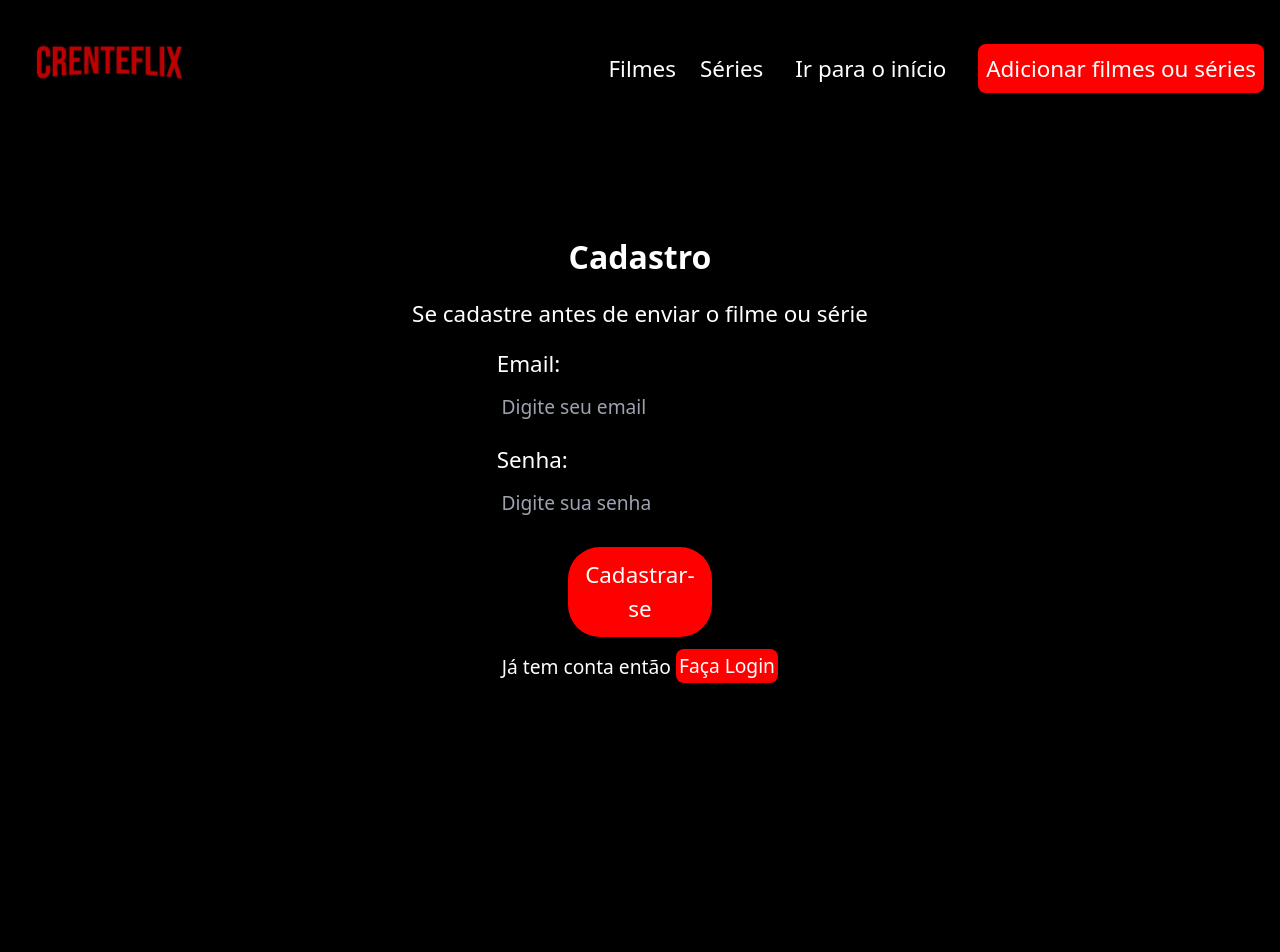
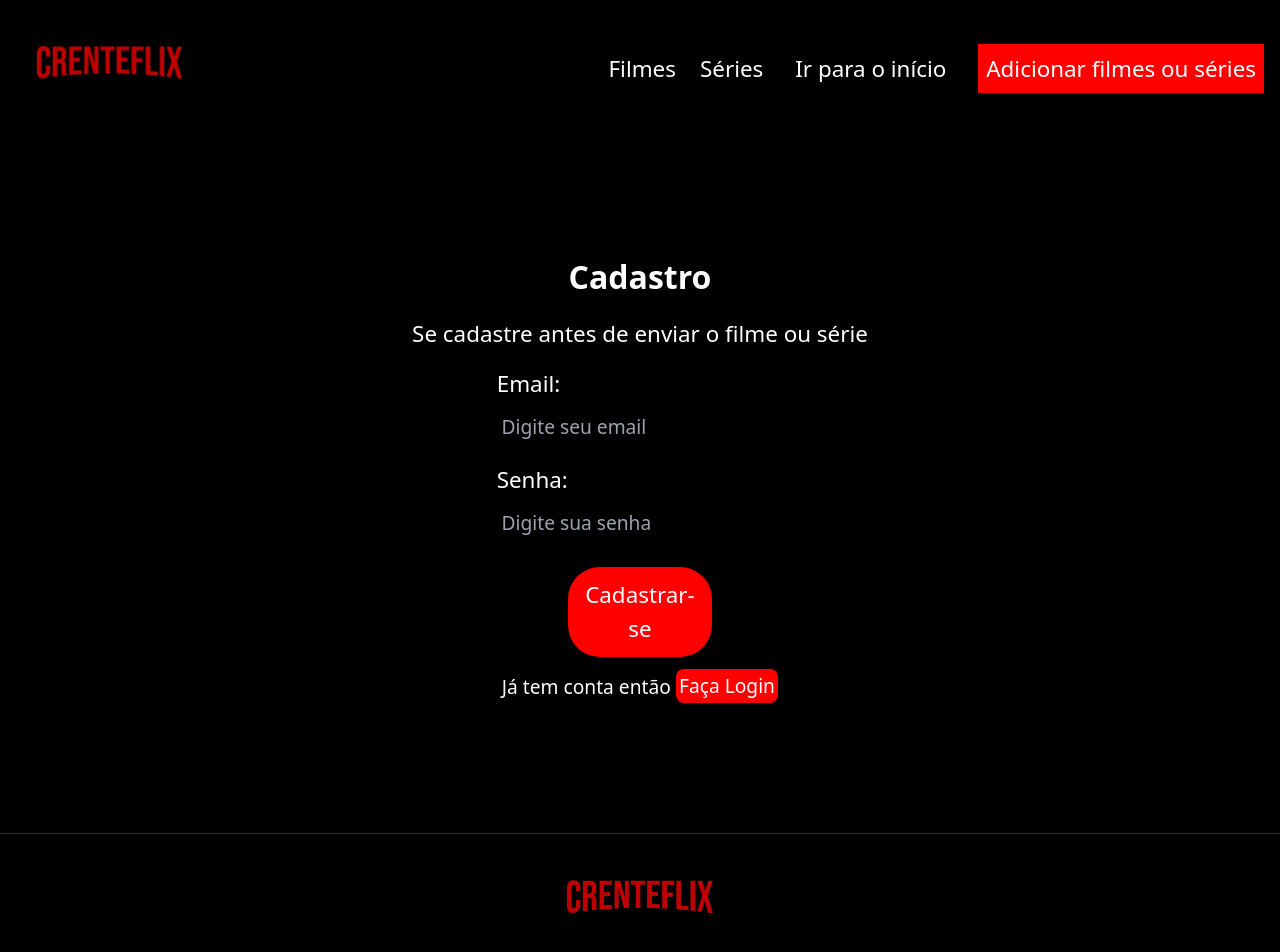
Before and after one commit to valdirsantos714/crenteflix, a React (Vite) app: page /cadastro in a window 1280 px wide. Shown: the top 952 px of the page. Before the commit the page ends 800 px from the top, so only its background shows below. Built offline with nearby package versions, Linux system fonts and the light colour scheme.

Commit message:
Corrigido mais alguns bugs

```diff
--- a/src/pages/Home/components/Footer/index.jsx
+++ b/src/components/Footer/index.jsx
@@ -1,7 +1,7 @@
 export const Footer = () => {
     return (
         <footer className="flex flex-col items-center justify-center m-auto p-[1rem] bg-preto border-t-[1px] border-branco/20">
-            <img src="/imgs/logo.png" alt="logo" className="w-[40%] lg:w-[25%]" />
+            <img src="/imgs/logo.png" alt="logo" className="w-[40%] lg:w-[15%]" />
             <h2 className="text-[1.2rem] lg:text-[1.4rem] 2xl:text-[1.8rem]bg-transparent">
                 Desenvolvido por
                 <a href="https://www.linkedin.com/in/valdir-santos-8553002a4/" target="_blank" className=" text-vermelho bg-transparent 2xl:text-[1.8rem]"> Valdir Santos
--- a/src/components/Header/index.jsx
+++ b/src/components/Header/index.jsx
@@ -1,5 +1,6 @@
-import { useState } from "react"
+import { useContext, useState } from "react"
 import { Link, Outlet } from "react-router-dom"
+import {GlobalContext} from "../../context/GlobalContext"
 
 export const Header = () => {
 
@@ -12,6 +13,9 @@ export const Header = () => {
             setAbrirLista(true)
         }
     }
+
+    const {apiKey} = useContext(GlobalContext)
+
     return (
         <>
         {/*Header desktop */}
@@ -21,23 +25,45 @@ export const Header = () => {
             <nav>
                 <ul className="flex flex-row flex-wrap items-center gap-[1.5rem] 2xl:gap-[2rem]" >
 
+                    <Link to={"/filmes"}>
                         <li className="hover:cursor-pointer hover:opacity-[85%] text-[1.4rem] 2xl:text-[1.8rem]">
 
-                        <Link to={"/filmes"}>Filmes</Link>
+                        Filmes
                          </li>
+                    </Link>
 
+                    <Link to={"/series"}>
                         <li className="hover:cursor-pointer hover:opacity-[85%] text-[1.4rem] 2xl:text-[1.8rem]">
 
-                        <Link to={"/series"}>Séries</Link>
+                        Séries
                         </li>
+                    </Link>
 
+                    <Link to={"/"}>
                         <li className="hover:cursor-pointer hover:opacity-[85%] text-[1.4rem] 2xl:text-[1.8rem] p-[0.5rem] rounded-lg text-center">
-                        <Link to={"/"}>Ir para o início</Link>
+                        Ir para o início
                         </li>
+                    </Link>
 
+                    {apiKey === "" ? (
+                        <Link className="text-branco bg-vermelho"  to={"/login"}>
                             <li className="hover:cursor-pointer bg-vermelho text-branco hover:opacity-[85%] text-[1.4rem] 2xl:text-[1.8rem] p-[0.5rem] rounded-lg text-center">
-                        <Link className="text-branco bg-vermelho"  to={"/login"}>Adicionar filmes ou séries</Link>
+
+                            Adicionar filmes ou séries
                             </li>
+                        </Link>
+
+
+                    ): (
+                        <Link className="text-branco bg-vermelho"  to={"/cadastroconteudo"}>
+                            <li className="hover:cursor-pointer bg-vermelho text-branco hover:opacity-[85%] text-[1.4rem] 2xl:text-[1.8rem] p-[0.5rem] rounded-lg text-center">
+
+                            Adicionar filmes ou séries
+                            </li>
+                        </Link>
+
+
+                    )}
 
 
                 </ul>
@@ -57,21 +83,42 @@ export const Header = () => {
                 <nav className="absolute top-full left-2 p-[0.2rem] w-[70%]">
                     <ul className="flex flex-col flex-wrap gap-[0.5rem]  p-[0.5rem] rounded-[0.7rem] text-center">
 
+                        <Link to={"/"} onClick={revelaLista}>
                             <li className="hover:cursor-pointer hover:opacity-[83%] text-[1.4rem] 2xl:text-[1.8rem] border-[2px] border-vermelho rounded-[0.4rem] p-[0.3rem]" onClick={revelaLista} >
-                            <Link to={"/"} onClick={revelaLista}>Ir para o início</Link>
+                            Ir para o início
                             </li>
+                        </Link>
 
+                        <Link to={"/filmes"} onClick={revelaLista}>
                             <li className="hover:cursor-pointer hover:opacity-[83%] text-[1.4rem] 2xl:text-[1.8rem] border-[2px] border-vermelho rounded-[0.4rem] p-[0.3rem]" onClick={revelaLista} >
-                            <Link to={"/filmes"} onClick={revelaLista}>Ver filmes</Link>
+                            Ver filmes
                             </li>
+                        </Link>
 
+                        <Link to={"/series"} onClick={revelaLista}>
                             <li className="hover:cursor-pointer hover:opacity-[83%] text-[1.4rem] 2xl:text-[1.8rem] border-[2px] border-vermelho rounded-[0.4rem] p-[0.3rem]" onClick={revelaLista} >
-                            <Link to={"/series"} onClick={revelaLista}>Ver séries</Link>
+
+                            Ver séries
                             </li>
+                        </Link>
 
+
+                        {apiKey === "" ? (
+                            <Link to={"/login"} onClick={revelaLista}>
                                 <li className="hover:cursor-pointer hover:opacity-[83%] text-[1.4rem] 2xl:text-[1.8rem] border-[2px] border-vermelho rounded-[0.4rem] p-[0.3rem]" onClick={revelaLista} >
-                            <Link to={"/login"} onClick={revelaLista}>Cadastrar filmes ou séries</Link>
+                             Cadastrar filmes ou séries
                                 </li>
+                             </Link>
+
+                        ): (
+                            <Link to={"/cadastroconteudo"} onClick={revelaLista}>
+                                <li className="hover:cursor-pointer hover:opacity-[83%] text-[1.4rem] 2xl:text-[1.8rem] border-[2px] border-vermelho rounded-[0.4rem] p-[0.3rem]" onClick={revelaLista} >
+                                Cadastrar filmes ou séries
+                                </li>
+                            </Link>
+
+                        )}
+
 
                     </ul>
                 </nav>
--- a/src/pages/CadastraConteudo/index.jsx
+++ b/src/pages/CadastraConteudo/index.jsx
@@ -2,6 +2,7 @@ import { useContext } from "react"
 import { Input } from "../../components/Input"
 import { useCadastroConteudo } from "../../hooks/useCadastroConteudo"
 import { GlobalContext } from "../../context/GlobalContext"
+import { Footer } from "../../components/Footer"
 
 export const CadastraConteudo = () => {
 
@@ -68,11 +69,12 @@ export const CadastraConteudo = () => {
         </main>
 
         ): (
-            <div className="flex flex-col gap-[1rem] p-[1rem] items-center justify-center">
-                <p className="text-[1.5rem] 2xl:text-[1.7rem] text-center cursor-not-allowed m-auto">Você não pode cadastrar conteúdo, porque você não está cadastrado no sistema, cadastre-se e tente novamente</p>
+            <div className="flex flex-col gap-[1rem] p-[1rem] items-center justify-center min-h-[95vh] lg:w-[50%] lg:m-auto">
+                <p className="text-[1.5rem] 2xl:text-[1.8rem] 2xl:w-[50%] text-center cursor-not-allowed m-auto">Você não pode cadastrar conteúdo, porque você não está cadastrado no sistema, cadastre-se e tente novamente</p>
             </div>
         )}
 
+        <Footer/>
 
         </>
 
--- a/src/pages/Cadastro/index.jsx
+++ b/src/pages/Cadastro/index.jsx
@@ -1,14 +1,16 @@
 import { Link } from "react-router-dom"
 import {useGlobalContext} from "../../hooks/useGlobalContext"
+import { Footer } from "../../components/Footer"
 
 export const Cadastro = () => {
     const {atualizaEmail, atualizaSenha, cadastrar} = useGlobalContext()
 
 
     return (
+        <>
         <main >
         <section className="p-[1rem]" >
-        <div className="flex flex-col gap-[1rem] min-h-[80vh] items-center justify-center">
+        <div className="flex flex-col gap-[1rem] items-center justify-center min-h-[85vh]">
             <h2 className="text-[2rem] 2xl:text-[2.5rem] font-bold">Cadastro</h2>
             <p className="text-[1.4rem] text-center 2xl:text-[2rem]">Se cadastre antes de enviar o filme ou série</p>
 
@@ -29,6 +31,9 @@ export const Cadastro = () => {
             </div>
         </section>
     </main>
+    <Footer/>
+    </>
     )
 
+
 }
--- a/src/pages/Filmes/index.jsx
+++ b/src/pages/Filmes/index.jsx
@@ -1,3 +1,4 @@
+import { Footer } from "../../components/Footer"
 import { useProcuraConteudo } from "../../hooks/useProcuraConteudo"
 
 export const Filmes = () => {
@@ -5,6 +6,7 @@ export const Filmes = () => {
     const {amostraFilmes} = useProcuraConteudo()
 
     return (
+        <>
         <main>
             <section className="p-[1rem]" >
                 <div className="flex flex-col gap-[1rem] items-center">
@@ -14,12 +16,15 @@ export const Filmes = () => {
             </section>
 
 
-            <section className="" >
+            <section className="min-h-[80vh]" >
                 <ul className=" flex flex-row items-center justify-center   w-full flex-wrap text-center p-[1rem]">
                     {amostraFilmes()}
                 </ul>
 
             </section>
         </main>
+
+        <Footer/>
+        </>
     )
 }
--- a/src/pages/Home/index.jsx
+++ b/src/pages/Home/index.jsx
@@ -1,5 +1,5 @@
 import { Banner } from "./components/Banner"
-import { Footer } from "./components/Footer"
+import {Footer} from "../../components/Footer"
 import { InfoSite } from "./components/InfoSite"
 
 export const Home = () => {
--- a/src/pages/Login/index.jsx
+++ b/src/pages/Login/index.jsx
@@ -2,6 +2,7 @@ import { Link } from "react-router-dom"
 import { useGlobalContext } from "../../hooks/useGlobalContext"
 import { useContext } from "react"
 import { GlobalContext } from "../../context/GlobalContext"
+import { Footer } from "../../components/Footer"
 
 export const Login = () => {
     const {atualizaEmail, atualizaSenha, logar} = useGlobalContext()
@@ -10,7 +11,7 @@ export const Login = () => {
     return (
         <main >
         <section className="p-[1rem]" >
-        <div className="flex flex-col gap-[1rem] min-h-[80vh] items-center justify-center">
+        <div className="flex flex-col gap-[1rem] min-h-[85vh] items-center justify-center">
             <h2 className="text-[2rem] 2xl:text-[2.5rem] font-bold">Login</h2>
             <p className="text-[1.4rem] text-center 2xl:text-[2rem]">Faça login antes de enviar o filme ou série</p>
 
@@ -29,6 +30,7 @@ export const Login = () => {
                 <Link to={"/cadastro"} className="mt-[0.5rem]  text-[1.2rem] text-center 2xl:text-[1.8rem]">Não tem conta então <span className="bg-vermelho text-branco p-[0.2rem] 2xl:p-[0.5rem] rounded-lg">Cadastre-se</span></Link>
             </form>
             </div>
+            <Footer/>
         </section>
     </main>
     )
--- a/src/pages/Series/index.jsx
+++ b/src/pages/Series/index.jsx
@@ -1,9 +1,11 @@
+import { Footer } from "../../components/Footer"
 import { useProcuraConteudo } from "../../hooks/useProcuraConteudo"
 
 export const Series = () => {
 
     const {amostraSeries} = useProcuraConteudo()
     return (
+        <>
         <main>
 
             <section className="p-[1rem]" >
@@ -14,7 +16,7 @@ export const Series = () => {
             </section>
 
 
-            <section className="" >
+            <section className="min-h-[80vh]" >
                 <ul className=" flex flex-row items-center justify-center   w-full flex-wrap text-center p-[1rem]">
                     {amostraSeries()}
                 </ul>
@@ -22,5 +24,8 @@ export const Series = () => {
             </section>
         </main>
 
+        <Footer/>
+        </>
+
     )
 }
```
Lines whose indentation alone changed are shown as unchanged.
